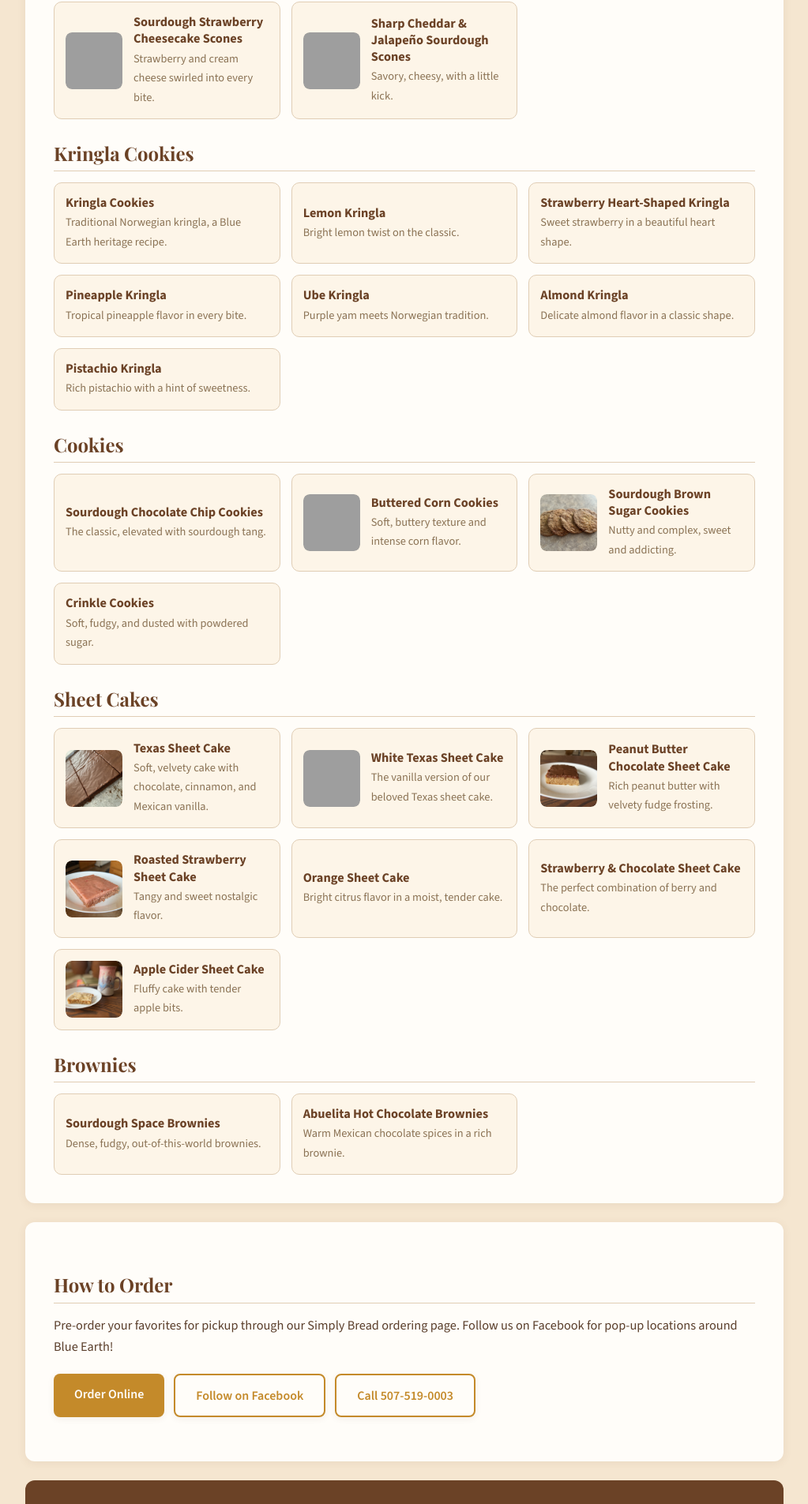
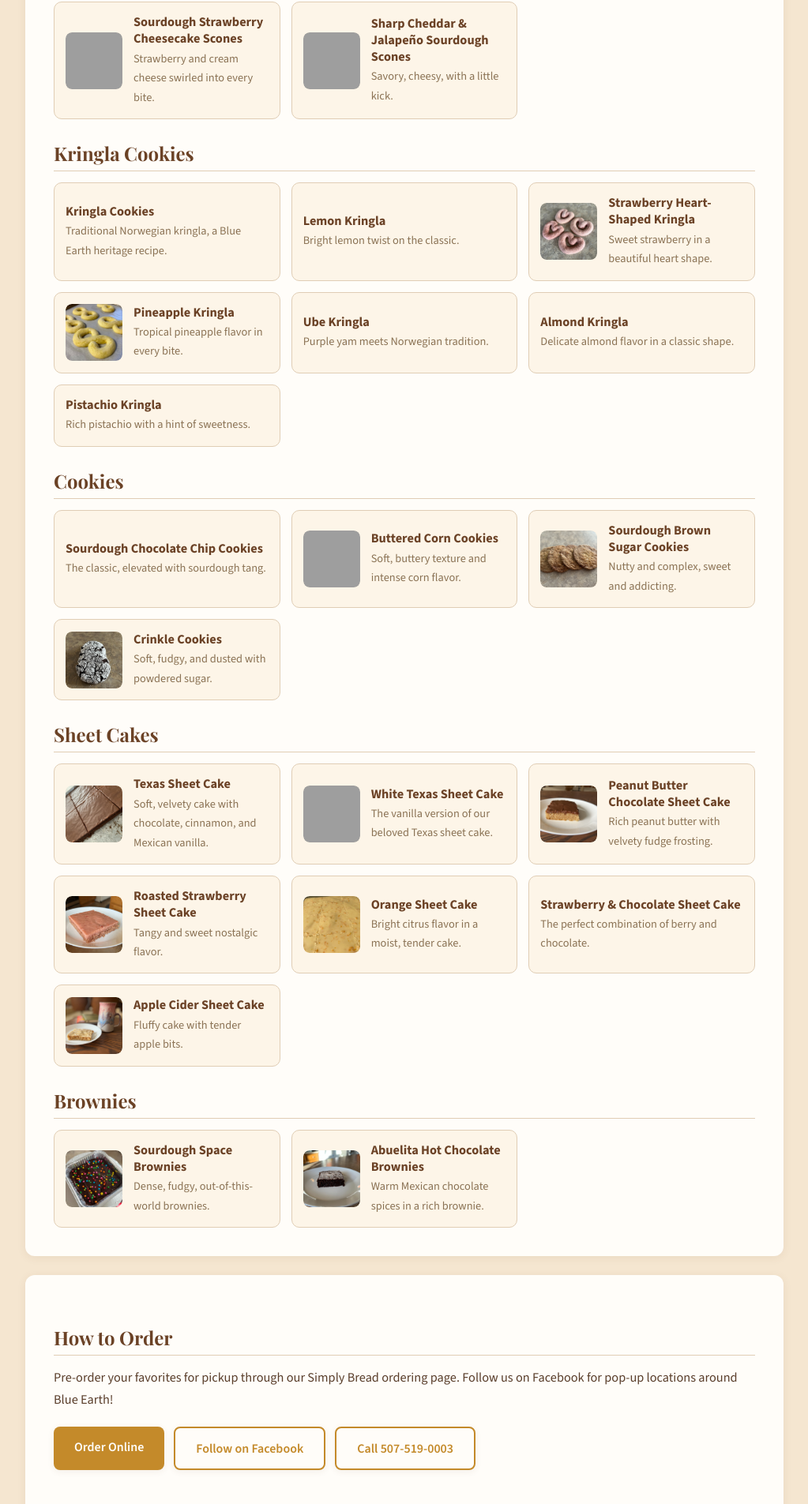
Before and after one commit to blueearthcoop/blueearthcoop.github.io, a Jekyll site: the page built from bakery/index.html, in a window 1280 px wide. Shown: the part 2097-4002 px from the top of the page at 79% size, without its empty margins (128-1151 px from the left). Built offline with Jekyll 4.4.1, drawn with Linux system fonts in a browser that asks for light colours; grey boxes are pictures that could not be loaded.

Commit message:
Add missing product photos: orange sheet cake, crinkle cookies, space brownies, mexican hot chocolate brownies, kringla varieties

```diff
--- a/bakery/index.html
+++ b/bakery/index.html
@@ -185,12 +185,14 @@ title: Blue Earth Cooperative Bakery
             </div>
         </div>
         <div class="menu-item">
+            <div class="menu-item-image"><img src="/bakery/photos/strawberry-kringla.jpg" alt="Strawberry Heart-Shaped Kringla" onclick="openLightbox(this.src, this.alt)"></div>
             <div class="menu-item-content">
                 <h3>Strawberry Heart-Shaped Kringla</h3>
                 <p>Sweet strawberry in a beautiful heart shape.</p>
             </div>
         </div>
         <div class="menu-item">
+            <div class="menu-item-image"><img src="/bakery/photos/pineapple-kringla.jpg" alt="Pineapple Kringla" onclick="openLightbox(this.src, this.alt)"></div>
             <div class="menu-item-content">
                 <h3>Pineapple Kringla</h3>
                 <p>Tropical pineapple flavor in every bite.</p>
@@ -239,6 +241,7 @@ title: Blue Earth Cooperative Bakery
             </div>
         </div>
         <div class="menu-item">
+            <div class="menu-item-image"><img src="/bakery/photos/crinkle-cookies.jpg" alt="Crinkle Cookies" onclick="openLightbox(this.src, this.alt)"></div>
             <div class="menu-item-content">
                 <h3>Crinkle Cookies</h3>
                 <p>Soft, fudgy, and dusted with powdered sugar.</p>
@@ -270,13 +273,14 @@ title: Blue Earth Cooperative Bakery
             </div>
         </div>
         <div class="menu-item">
-            <div class="menu-item-image"><img src="/bakery/gallery/sheetcake_strawberry.jpg" alt="Roasted Strawberry Sheet Cake" onclick="openLightbox(this.src, this.alt)"></div>
+            <div class="menu-item-image"><img src="/bakery/photos/roasted-strawberry-sheet-cake.jpg" alt="Roasted Strawberry Sheet Cake" onclick="openLightbox(this.src, this.alt)"></div>
             <div class="menu-item-content">
                 <h3>Roasted Strawberry Sheet Cake</h3>
                 <p>Tangy and sweet nostalgic flavor.</p>
             </div>
         </div>
         <div class="menu-item">
+            <div class="menu-item-image"><img src="/bakery/photos/orange-sheet-cake.jpg" alt="Orange Sheet Cake" onclick="openLightbox(this.src, this.alt)"></div>
             <div class="menu-item-content">
                 <h3>Orange Sheet Cake</h3>
                 <p>Bright citrus flavor in a moist, tender cake.</p>
@@ -300,12 +304,14 @@ title: Blue Earth Cooperative Bakery
     <h2>Brownies</h2>
     <div class="menu-grid">
         <div class="menu-item">
+            <div class="menu-item-image"><img src="/bakery/photos/space-brownies.jpg" alt="Sourdough Space Brownies" onclick="openLightbox(this.src, this.alt)"></div>
             <div class="menu-item-content">
                 <h3>Sourdough Space Brownies</h3>
                 <p>Dense, fudgy, out-of-this-world brownies.</p>
             </div>
         </div>
         <div class="menu-item">
+            <div class="menu-item-image"><img src="/bakery/photos/mexican-hot-chocolate-brownies.jpg" alt="Abuelita Hot Chocolate Brownies" onclick="openLightbox(this.src, this.alt)"></div>
             <div class="menu-item-content">
                 <h3>Abuelita Hot Chocolate Brownies</h3>
                 <p>Warm Mexican chocolate spices in a rich brownie.</p>
```
Also changed, not shown: bakery/photos/crinkle-cookies.jpg (added), bakery/photos/mexican-hot-chocolate-brownies.jpg (added), bakery/photos/orange-sheet-cake.jpg (added), bakery/photos/pineapple-kringla.jpg (added), bakery/photos/raspberry-kringla.jpg (added), bakery/photos/roasted-strawberry-sheet-cake.jpg (added), bakery/photos/space-brownies.jpg (added), bakery/photos/strawberry-kringla.jpg (added).
